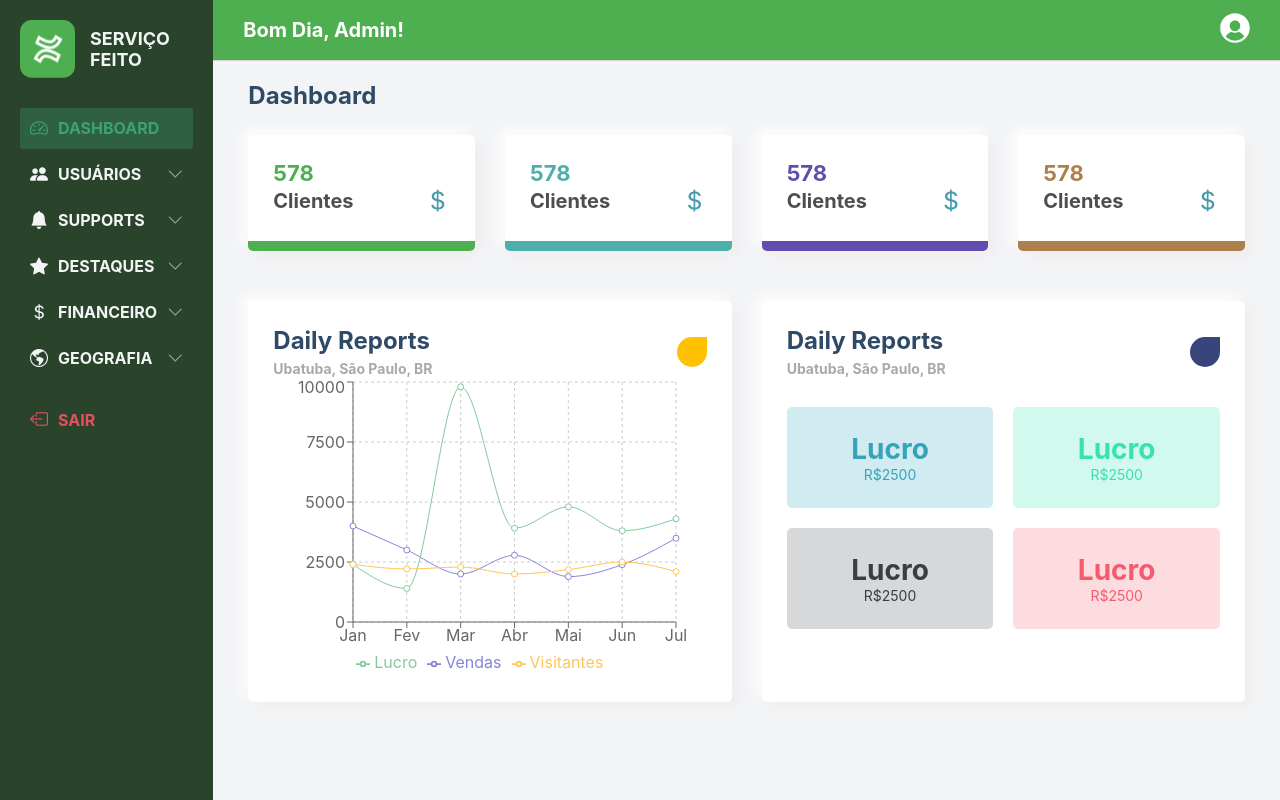
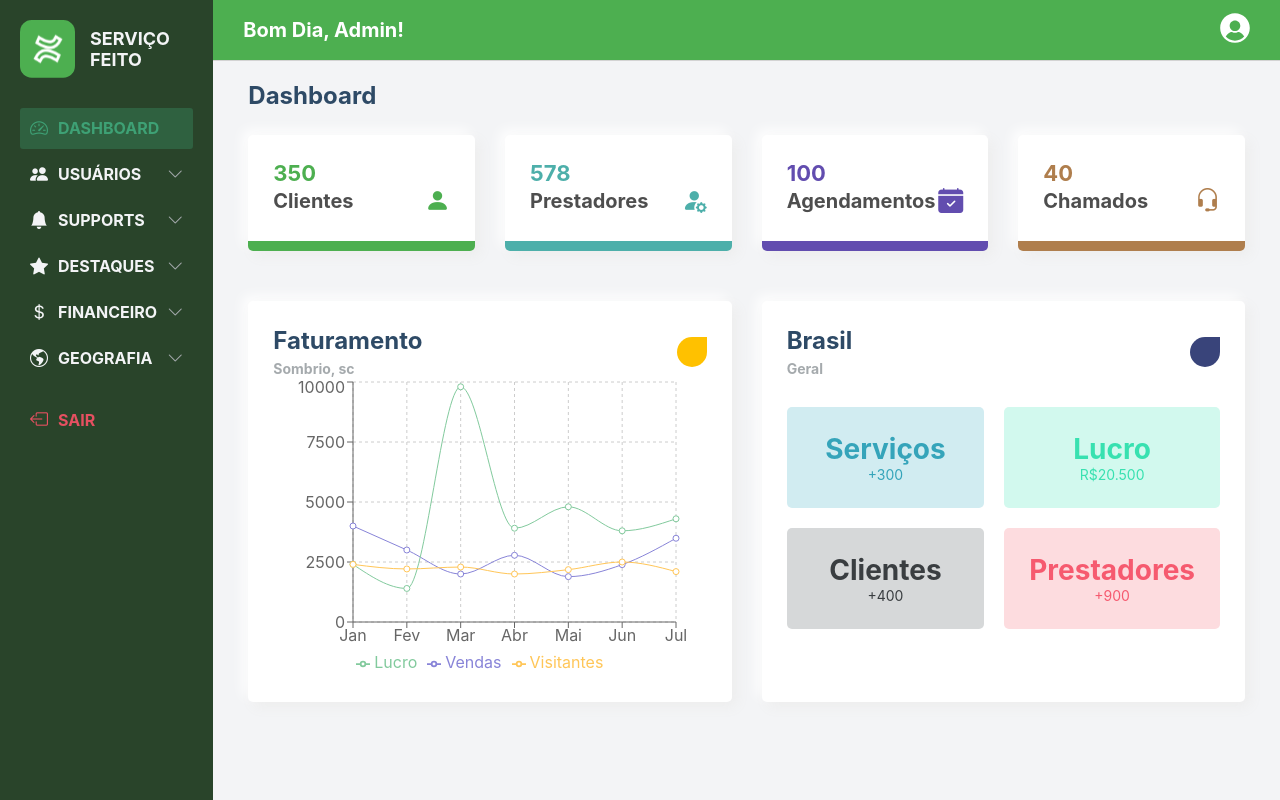
Before and after one commit to ServicoFeito/Web, a React (Vite) app: page /home in a window 1280 px wide. Built offline with nearby package versions, Linux system fonts and the light colour scheme.

Commit message:
Melhorando painel de Dashboard

```diff
--- a/src/components/main/Main.css
+++ b/src/components/main/Main.css
@@ -55,7 +55,6 @@ main {
     height: 10px;
     background-color: #4DAF50;
 }
-
 /* Adiciona a barra de cor específica para o card 2 */
 .main_cards_2::after {
     content: '';
--- a/src/components/main/Main.tsx
+++ b/src/components/main/Main.tsx
@@ -17,34 +17,34 @@ const Main = () => {
                 {/* Seção que agrupa os cards de resumo (KPIs). */}
                 <div className="main_cards">
                     <div className="card main_cards_1">
-                        <span className="text-title main_card_1">578</span>
+                        <span className="text-title main_card_1">350</span>
                         <div className="card_inner">
                             <p className="text-primary-p">Clientes</p>
-                            <i className="bi bi-currency-dollar text-lightblue big_icon"></i>
+                            <i className="bi bi-person-fill main_card_1 big_icon"></i>
                         </div>
                     </div>
 
                     <div className="card main_cards_2">
                         <span className="text-title main_card_2">578</span>
                         <div className="card_inner">
-                            <p className="text-primary-p">Clientes</p>
-                            <i className="bi bi-currency-dollar text-lightblue big_icon"></i>
+                            <p className="text-primary-p">Prestadores</p>
+                            <i className="bi bi-person-fill-gear main_card_2 big_icon"></i>
                         </div>
                     </div>
 
                     <div className="card main_cards_3">
-                        <span className="text-title main_card_3">578</span>
+                        <span className="text-title main_card_3">100</span>
                         <div className="card_inner">
-                            <p className="text-primary-p">Clientes</p>
-                            <i className="bi bi-currency-dollar text-lightblue big_icon"></i>
+                            <p className="text-primary-p">Agendamentos</p>
+                            <i className="bi bi-calendar-check-fill main_card_3 big_icon"></i>
                         </div>
                     </div>
 
                     <div className="card main_cards_4">
-                        <span className="text-title main_card_4">578</span>
+                        <span className="text-title main_card_4">40</span>
                         <div className="card_inner">
-                            <p className="text-primary-p">Clientes</p>
-                            <i className="bi bi-currency-dollar text-lightblue big_icon"></i>
+                            <p className="text-primary-p">Chamados</p>
+                            <i className="bi bi-headset main_card_4 big_icon"></i>
                         </div>
                     </div>
                 </div>
@@ -54,8 +54,8 @@ const Main = () => {
                     <div className="charts_left">
                         <div className="charts_left_title">
                             <div>
-                                <h1>Daily Reports</h1>
-                                <p>Ubatuba, São Paulo, BR</p>
+                                <h1>Faturamento</h1>
+                                <p>Sombrio, sc</p>
                             </div>
                             <i className="fa fa-usd"></i>
                         </div>
@@ -65,31 +65,31 @@ const Main = () => {
                     <div className="charts_right">
                         <div className="charts_right_title">
                             <div>
-                                <h1>Daily Reports</h1>
-                                <p>Ubatuba, São Paulo, BR</p>
+                                <h1>Brasil</h1>
+                                <p>Geral</p>
                             </div>
                             <i className="fa fa-area-chart"></i>
                         </div>
 
                         <div className="charts_right_cards">
                             <div className="card1">
-                                <h1>Lucro</h1>
-                                <p>R$2500</p>
+                                <h1>Serviços</h1>
+                                <p>+300</p>
                             </div>
 
                             <div className="card2">
                                 <h1>Lucro</h1>
-                                <p>R$2500</p>
+                                <p>R$20.500</p>
                             </div>
 
                             <div className="card3">
-                                <h1>Lucro</h1>
-                                <p>R$2500</p>
+                                <h1>Clientes</h1>
+                                <p>+400</p>
                             </div>
 
                             <div className="card4">
-                                <h1>Lucro</h1>
-                                <p>R$2500</p>
+                                <h1>Prestadores</h1>
+                                <p>+900</p>
                             </div>
                         </div>
                     </div>
```
